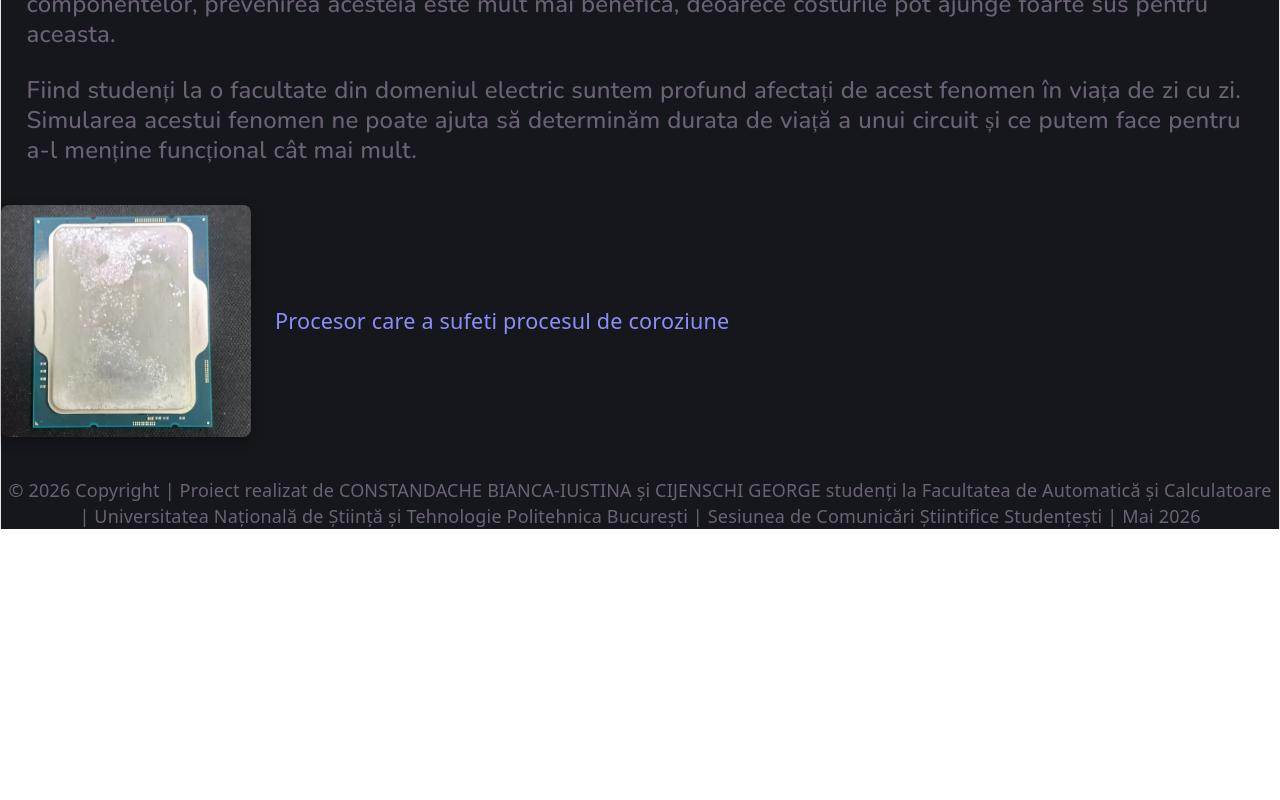
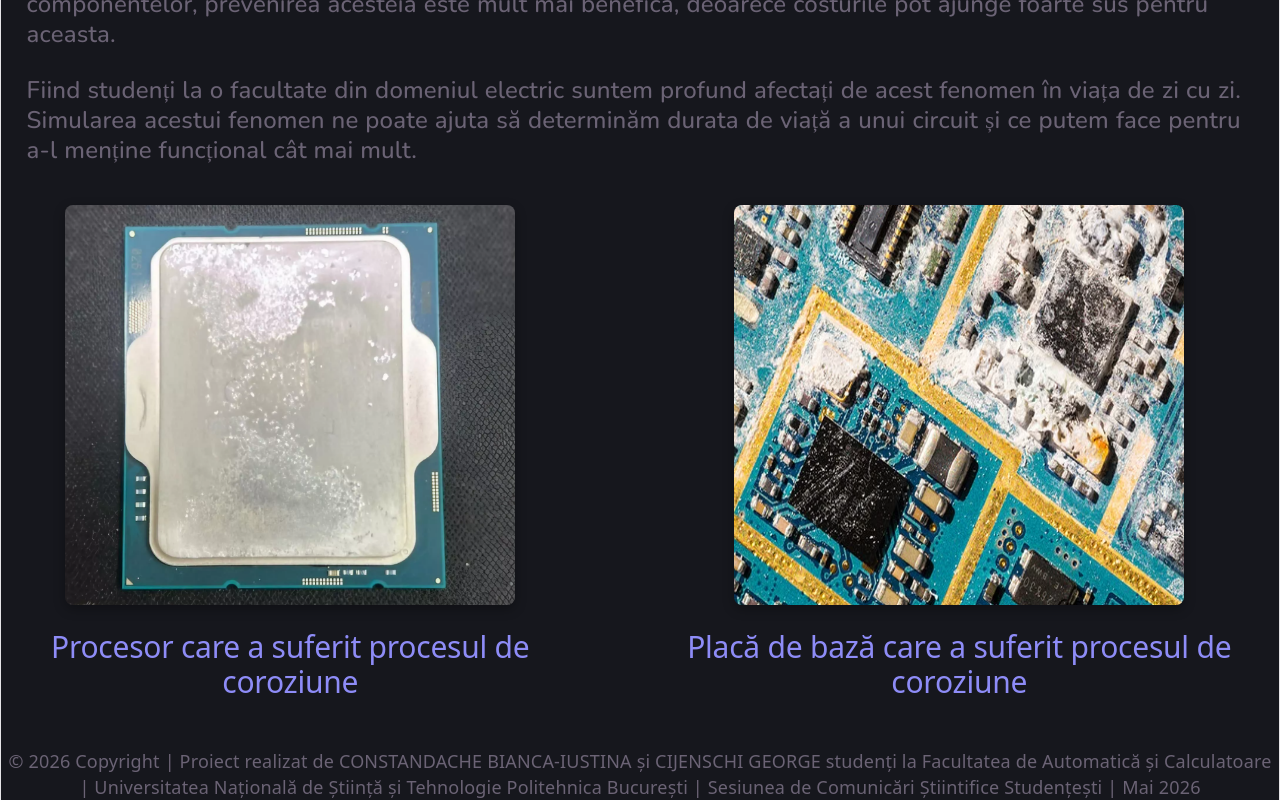
Before and after one commit to mimenschi/proiect_chimie, a React (Vite) app in the folder protectia-catodica/: page / in a window 1280 px wide. Shown: the part 773-1573 px from the top of the page. Before the commit the page ends 1302 px from the top, so only its background shows below. Built offline with nearby package versions, Linux system fonts and the light colour scheme.

Commit message:
FINAL (cred)

```diff
--- a/protectia-catodica/src/index.css
+++ b/protectia-catodica/src/index.css
@@ -392,7 +392,7 @@ body {
   left: 20%;
   width: 60%;
   height: 4px;
-  background-color: #261988;
+  background-color: #ffffff;
   border-radius: 2px;
   transform: scaleX(0);
   transition: transform 0.3s ease-in-out;
--- a/protectia-catodica/src/site/Header.jsx
+++ b/protectia-catodica/src/site/Header.jsx
@@ -44,7 +44,14 @@ function Header() {
                          src={CPU}
                          alt="CPU"
                      />
-                     <p className="textCPU fade-in-on-load">Procesor care a sufeti procesul de coroziune</p>
+                     <h2 className="textCPU fade-in-on-load">Procesor care a suferit procesul de coroziune</h2>
+                 </div>
+                 <div className="poze-container">
+                     <img className="pozaCPU fade-in-on-load"
+                         src={PB}
+                         alt="CPU"
+                     />
+                     <h2 className="textCPU fade-in-on-load">Placă de bază care a suferit procesul de coroziune</h2>
                  </div>
              </div>
 
--- a/protectia-catodica/src/site/HeaderStyle.css
+++ b/protectia-catodica/src/site/HeaderStyle.css
@@ -13,8 +13,8 @@
 }
 
 .pozaCPU{
-    max-width: 250px;
-    height: auto;
+    height: 400px;
+    width: 450px;
     border-radius: 8px;
     box-shadow: 0 4px 12px rgba(0, 0, 0, 0.3);
     flex-shrink: 24px;
@@ -23,23 +23,23 @@
 
 .poze-container{
     display: flex;
-    flex-direction: row;
+    flex-direction: column;
     align-items: center;
-    justify-content: flex-start;
+    justify-content: center;
     gap: 24px;
 }
 
-.poze{
+.poze {
     display: flex !important;
     flex-direction: row !important;
-    justify-content: flex-start;
-    gap: 40px;
+    justify-content: center;
+    gap: 60px;
     margin: 40px auto;
-    width: 100%;
+    width: auto;
 }
 
 .textCPU {
-  text-align: left;
+  text-align: center;
   color: #8e8cf7;
-  font-size: larger;
+  font-size: 30px;
 }
```
